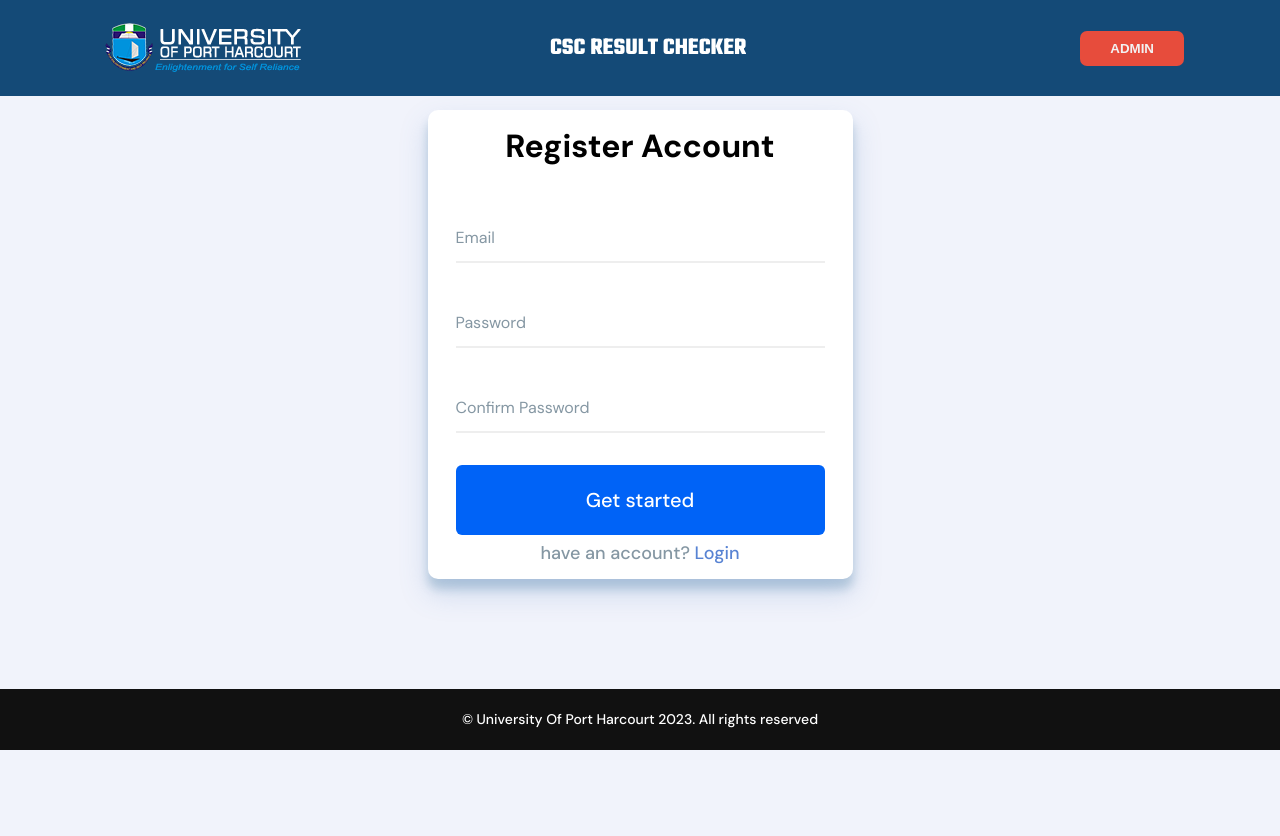
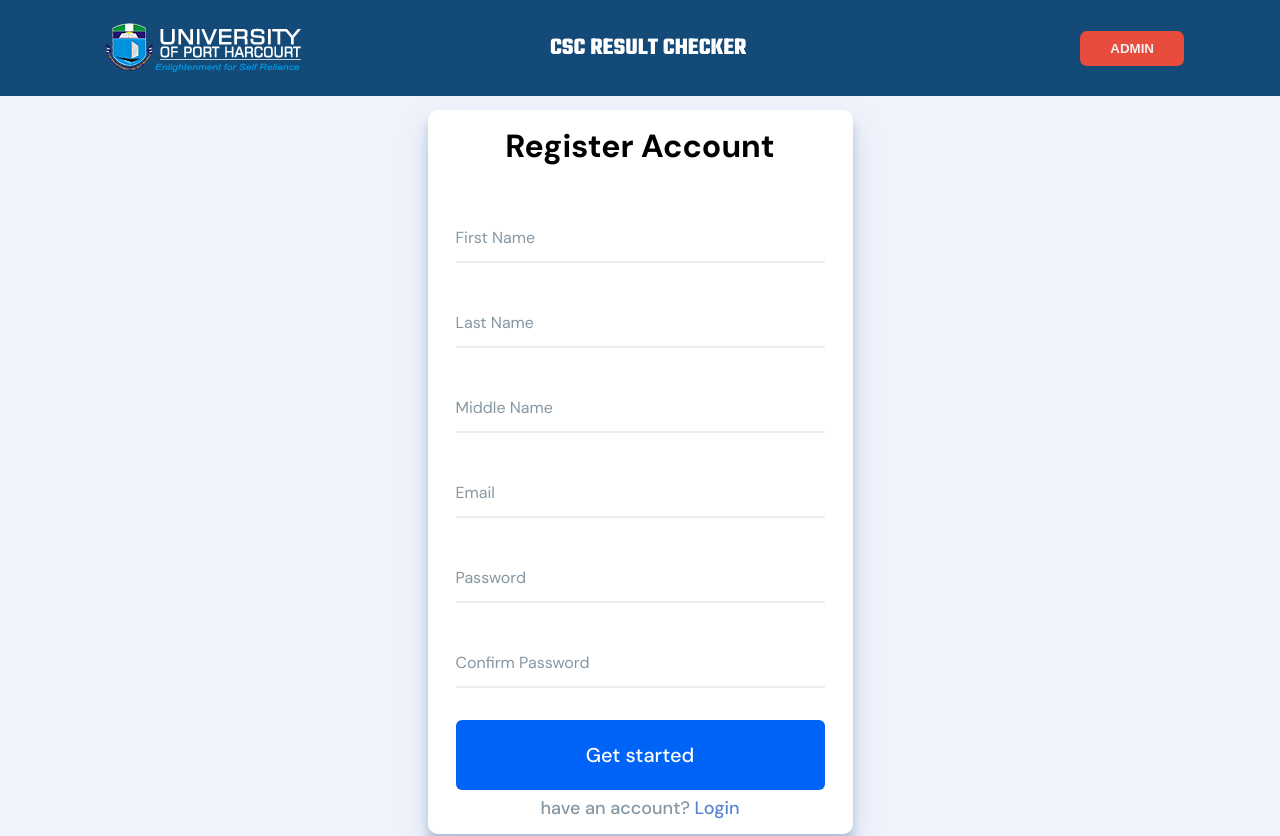
Before and after one commit to HenryAgu/CSCResultChecker, a React (Vite) app: page /admin/register in a window 1280 px wide. Shown: the top 836 px of the page. Before the commit the page ends 800 px from the top, so only its background shows below. Built offline with nearby package versions, Linux system fonts and the light colour scheme; the HTML template or start-up script is replaced by a standard one.

Commit message:
chore: admin API integration

```diff
--- a/src/Pages/AdminRegister/AdminRegister.jsx
+++ b/src/Pages/AdminRegister/AdminRegister.jsx
@@ -2,12 +2,17 @@ import React, { useState } from "react";
 import "./style/AdminRegister.css";
 import Navbar from "../../components/Navbar/Navbar";
 import { NavLink } from "react-router-dom";
+import axios from "axios";
+import { ToastContainer, toast } from "react-toastify";
 
 const AdminRegister = () => {
   const [formData, setFormData] = useState({
+    firstName: "",
+    lastName: "",
+    middleName: "",
     email: "",
     password: "",
-    confirmPassword: ""
+    passwordConfirm: "",
   });
 
   const [errors, setErrors] = useState({});
@@ -22,6 +27,58 @@ const AdminRegister = () => {
     if (Object.keys(validationErrors).length === 0) {
       // Form validation passed, submit the form
       console.log("Form submitted");
+      try {
+        axios
+          .post("https://result-backend.onrender.com/admin", {
+            firstName: formData.firstName,
+            lastName: formData.lastName,
+            middleName: formData.middleName,
+            password: formData.password,
+            email: formData.email,
+            passwordConfirm: formData.passwordConfirm,
+          })
+          .then((response) => {
+            console.log(response);
+            if (response.status === 200) {
+              toast.success("Admin successfully created", {
+                position: "top-right",
+                autoClose: 5000,
+                hideProgressBar: false,
+                closeOnClick: true,
+                pauseOnHover: true,
+                draggable: true,
+                progress: undefined,
+                theme: "light",
+              });
+              // set fields to empty
+              setFormData({
+                firstName: "",
+                lastName: "",
+                middleName: "",
+                email: "",
+                password: "",
+                passwordConfirm: "",
+              });
+            } else {
+              console.log("error occured");
+            }
+          })
+          .catch((error) => {
+            console.log(error.response.data.error);
+            toast.error(error.response.data.error, {
+              position: "top-right",
+              autoClose: 5000,
+              hideProgressBar: false,
+              closeOnClick: true,
+              pauseOnHover: true,
+              draggable: true,
+              progress: undefined,
+              theme: "light",
+            });
+          });
+      } catch (error) {
+        console.log(error);
+      }
     } else {
       // Form validation failed, update the 'errors' state
       setErrors(validationErrors);
@@ -30,16 +87,23 @@ const AdminRegister = () => {
 
   const validateForm = () => {
     const errors = {};
+    if (!formData.firstName) {
+      errors.firstName = "First Name is required";
+    }
+    if (!formData.lastName) {
+      errors.lastName = "Last Name is required";
+    }
+
     if (!formData.email) {
       errors.email = "Email is required";
     }
     if (!formData.password) {
       errors.password = "Password is required";
     }
-    if (!formData.confirmPassword) {
-      errors.confirmPassword = "Confirm Password is required";
-    } else if (formData.password !== formData.confirmPassword) {
-      errors.confirmPassword = "Passwords do not match";
+    if (!formData.passwordConfirm) {
+      errors.passwordConfirm = "Confirm Password is required";
+    } else if (formData.password !== formData.passwordConfirm) {
+      errors.passwordConfirm = "Passwords do not match";
     }
     return errors;
   };
@@ -55,6 +119,48 @@ const AdminRegister = () => {
         <div className="card">
           <h1>Register Account</h1>
           <form className="card-form" onSubmit={handleSubmit}>
+            <div className="input">
+              <input
+                type="text"
+                className="input-field"
+                name="firstName"
+                value={formData.firstName}
+                onChange={handleChange}
+                required
+              />
+              <label className="input-label">First Name</label>
+              {errors.firstName && (
+                <span className="error">{errors.firstName}</span>
+              )}
+            </div>
+            <div className="input">
+              <input
+                type="text"
+                className="input-field"
+                name="lastName"
+                value={formData.lastName}
+                onChange={handleChange}
+                required
+              />
+              <label className="input-label">Last Name</label>
+              {errors.lastName && (
+                <span className="error">{errors.lastName}</span>
+              )}
+            </div>
+            <div className="input">
+              <input
+                type="text"
+                className="input-field"
+                name="middleName"
+                value={formData.middleName}
+                onChange={handleChange}
+                required
+              />
+              <label className="input-label">Middle Name</label>
+              {errors.middleName && (
+                <span className="error">{errors.middleName}</span>
+              )}
+            </div>
             <div className="input">
               <input
                 type="email"
@@ -85,18 +191,18 @@ const AdminRegister = () => {
               <input
                 type="password"
                 className="input-field"
-                name="confirmPassword"
-                value={formData.confirmPassword}
+                name="passwordConfirm"
+                value={formData.passwordConfirm}
                 onChange={handleChange}
                 required
               />
               <label className="input-label">Confirm Password</label>
             </div>
-              {errors.confirmPassword && (
-                <span className="error-message">{errors.confirmPassword}</span>
+            {errors.passwordConfirm && (
+              <span className="error-message">{errors.passwordConfirm}</span>
             )}
             <div className="action">
-              <NavLink to="/admin/register/login">
+              {/* <NavLink to="/admin/register/login"> */}
               <button
                 className="action-button"
                 disabled={hasErrors()}
@@ -104,7 +210,7 @@ const AdminRegister = () => {
               >
                 Get started
               </button>
-              </NavLink>
+              {/* </NavLink> */}
             </div>
             <div className="card-form-p">
               <p>
@@ -115,6 +221,7 @@ const AdminRegister = () => {
           </form>
         </div>
       </div>
+      <ToastContainer />
     </div>
   );
 };
```
Also changed, not shown: src/Pages/AdminLogin/AdminLogin.jsx (+29 -0 lines). Lines whose indentation alone changed are shown as unchanged.
